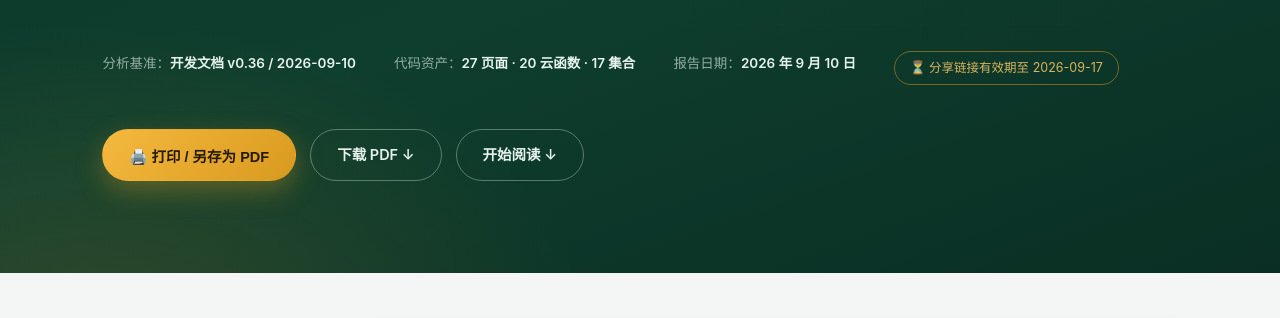
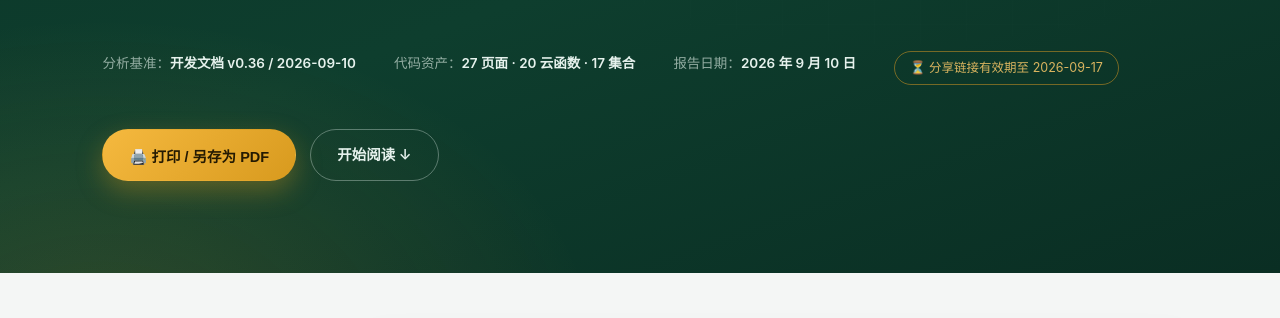
Before and after one commit to sy813/zhiqian-report, a plain HTML site: page index.html in a window 1280 px wide. Shown: the part 482-800 px from the top of the page. Drawn offline with Linux system fonts and the light colour scheme.

Commit message:
Update report (remove pdf link, expiry 2026-09-17)

```diff
--- a/index.html
+++ b/index.html
@@ -386,7 +386,6 @@ footer.report-foot .brandmark{font-family:var(--serif);font-size:16px;color:var(
     </div>
     <div class="cover-actions">
       <button class="btn-cover gold" onclick="window.print()">🖨️ 打印 / 另存为 PDF</button>
-      <a class="btn-cover ghost" href="report.pdf" target="_blank" rel="noopener">下载 PDF ↓</a>
       <a class="btn-cover ghost" href="#abstract">开始阅读 ↓</a>
     </div>
   </div>
```
